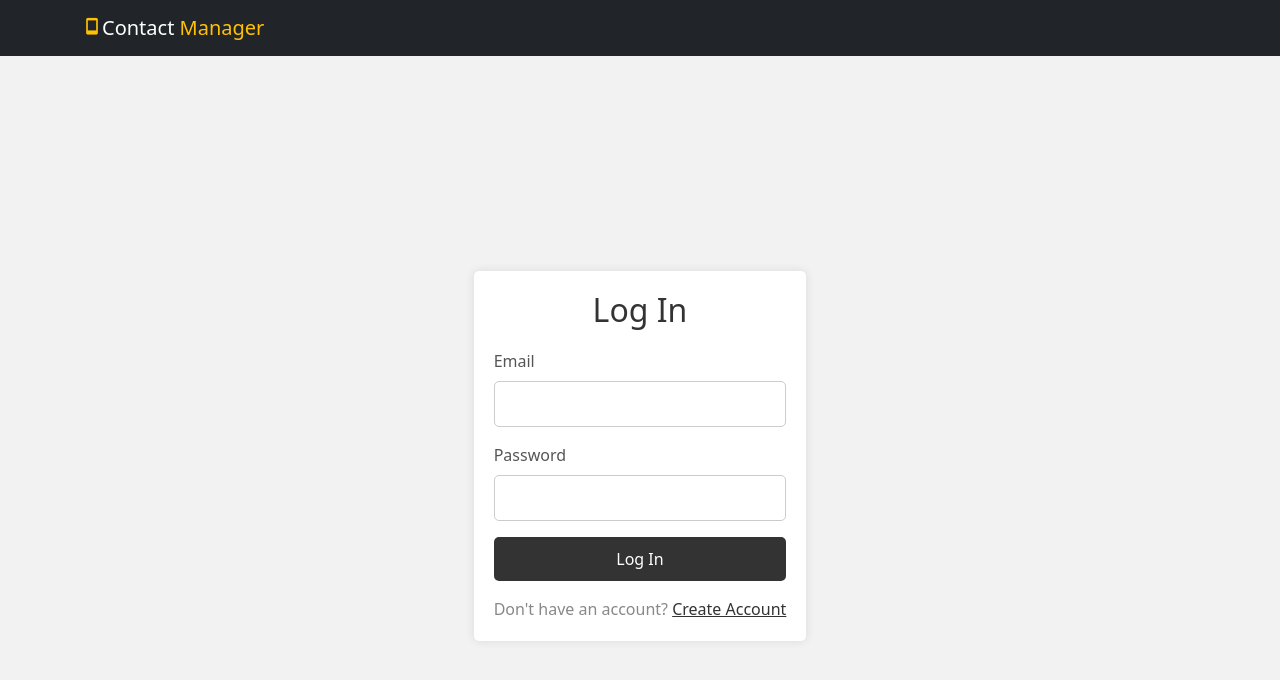
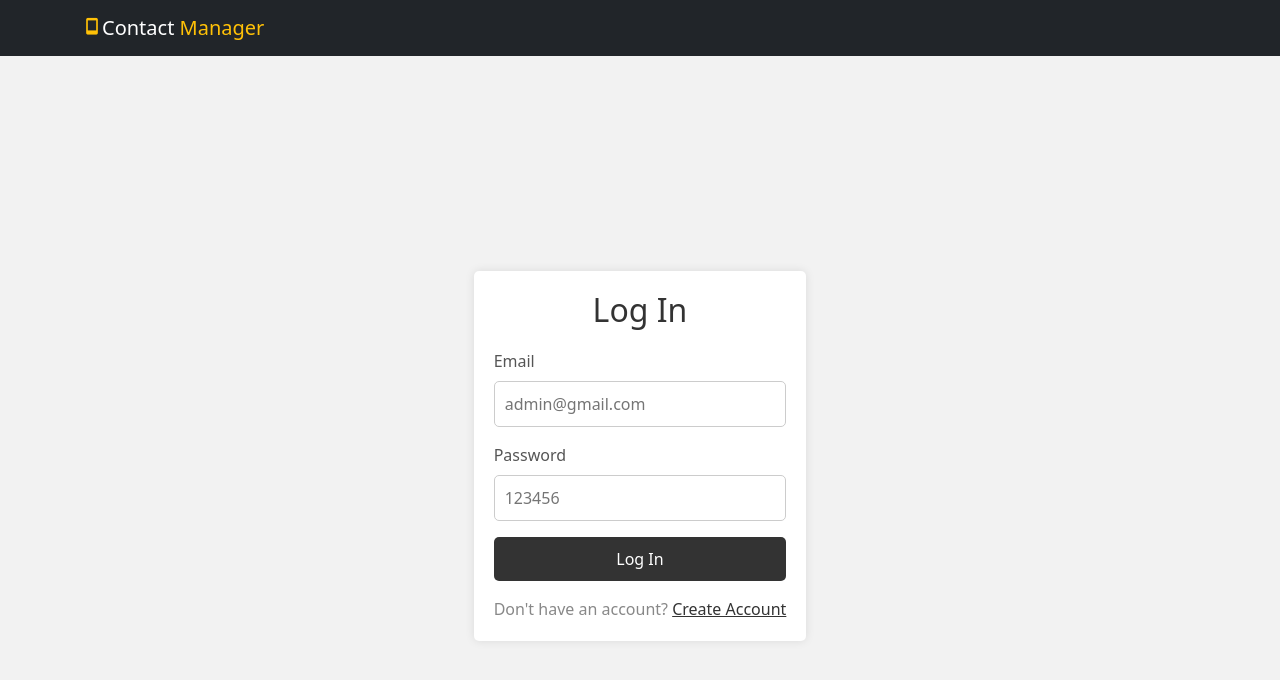
Before and after one commit to slystersanto/CONTACT-MANAGER-FRONTEND, a React (Create React App) app: page /login in a window 1280 px wide. Shown: the top 680 px of the page. Built offline with nearby package versions, Linux system fonts and the light colour scheme.

Commit message:
finally-set

```diff
--- a/src/Compnents/Login.js
+++ b/src/Compnents/Login.js
@@ -36,6 +36,7 @@ const Login = () => {
             type="email"
             id="email"
             name="email"
+            placeholder='admin@gmail.com'
             value={formik.values.email}
             onChange={formik.handleChange}
             required
@@ -46,6 +47,7 @@ const Login = () => {
             type="password"
             id="password"
             name="password"
+            placeholder='123456'
             value={formik.values.password}
             onChange={formik.handleChange}
             required
```
